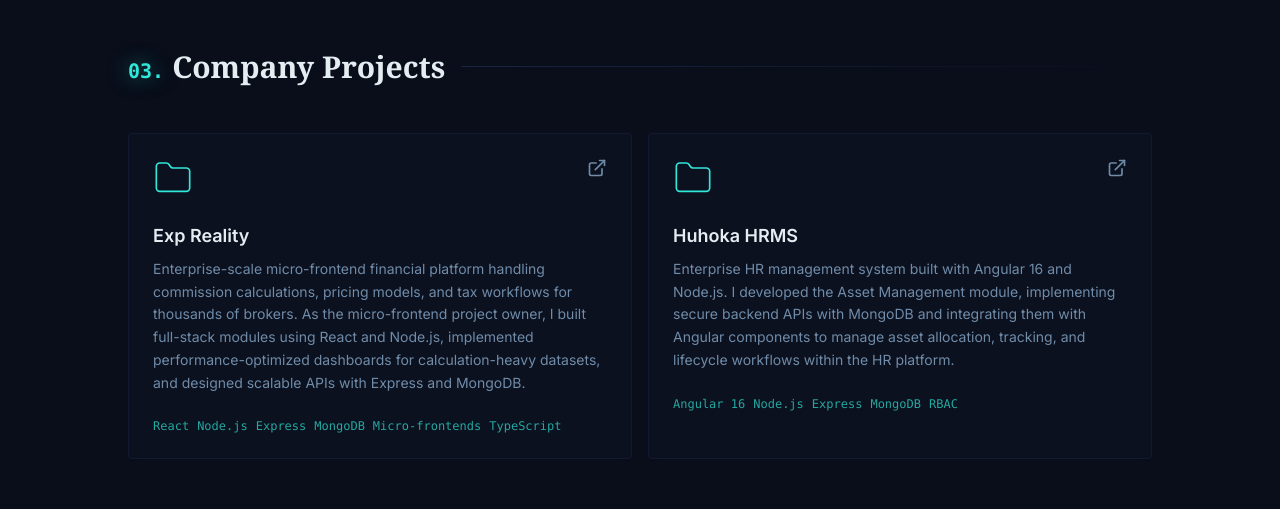
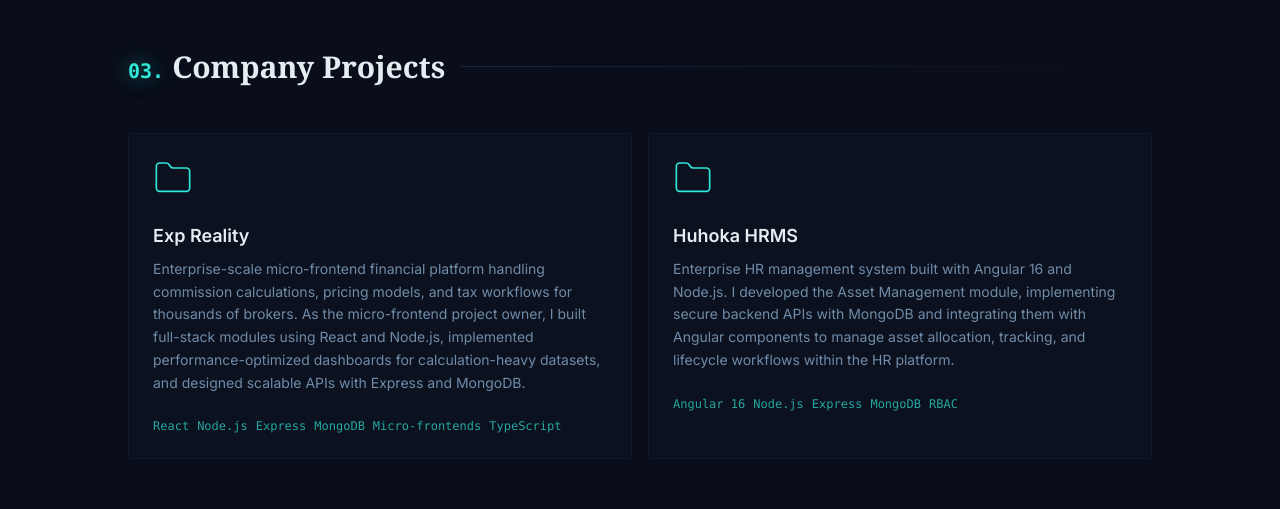
Before and after one commit to Rohan-Sharma00/personal-portfolio, a React (Vite) app: page / in a window 1280 px wide. Shown: the part 3220-3729 px from the top of the page. Built offline with nearby package versions, Linux system fonts and the light colour scheme; the HTML template or start-up script is replaced by a standard one.

Commit message:
updated project.tsx

```diff
--- a/src/components/Projects.tsx
+++ b/src/components/Projects.tsx
@@ -49,13 +49,17 @@ const Projects = () => {
               animate={isInView ? { opacity: 1, y: 0 } : {}}
               transition={{ duration: 0.5, delay: index * 0.15 }}
             >
-              <Link
+              {/* <Link
                 to={`/projects/${project.slug}`}
+                className="group block h-full bg-card/50 backdrop-blur-sm p-6 rounded border border-border/50 hover:border-primary/50 hover:shadow-glow-subtle hover:-translate-y-2 transition-all duration-300"
+              > */}
+                 <div
+
                 className="group block h-full bg-card/50 backdrop-blur-sm p-6 rounded border border-border/50 hover:border-primary/50 hover:shadow-glow-subtle hover:-translate-y-2 transition-all duration-300"
               >
                 <div className="flex items-start justify-between mb-6">
                   <Folder className="text-primary" size={40} strokeWidth={1} />
-                  <ExternalLink className="text-muted-foreground group-hover:text-primary transition-colors duration-300" size={20} />
+                  {/* <ExternalLink className="text-muted-foreground group-hover:text-primary transition-colors duration-300" size={20} /> */}
                 </div>
                 <h3 className="text-foreground text-lg font-semibold mb-2 group-hover:text-primary transition-colors duration-300">
                   {project.title}
@@ -68,7 +72,8 @@ const Projects = () => {
                     <li key={tech}>{tech}</li>
                   ))}
                 </ul>
-              </Link>
+                </div>
+              {/* </Link> */}
             </motion.div>
           ))}
         </div>
```
